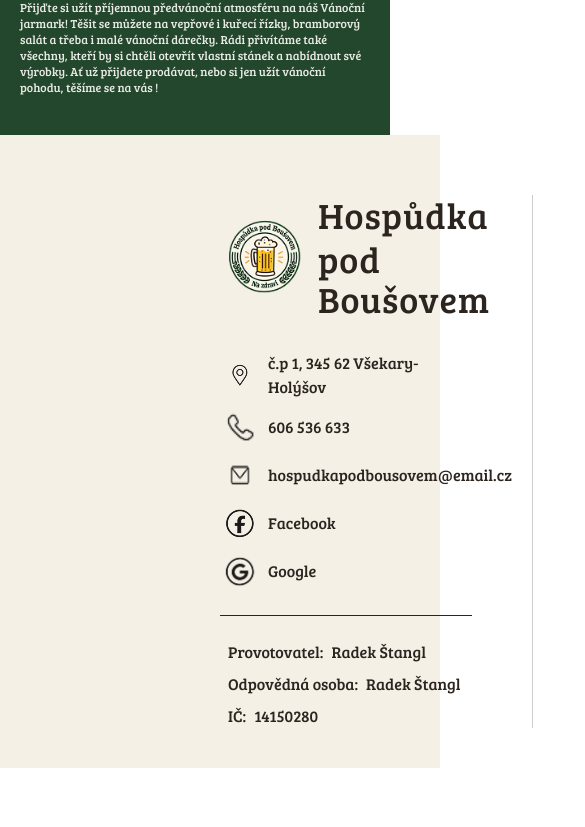
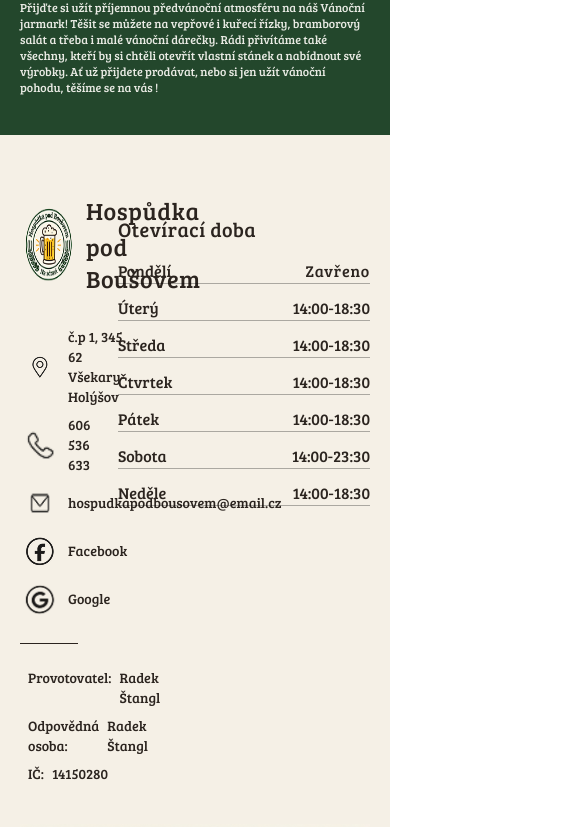
Before and after one commit to Luan2118/hospudka-pod-bousovem, a React (Vite) app: page / in a window 390 px wide. Shown: the part 4210-5037 px from the top of the page, 585 px wide, since content can reach past the window. Before the commit the page ends 4978 px from the top, so only its background shows below. Built offline with nearby package versions, Linux system fonts and the light colour scheme.

Commit message:
style: make contact section responsive

```diff
--- a/src/index.css
+++ b/src/index.css
@@ -3,4 +3,5 @@
 @theme {
   --breakpoint-xxs: 25rem;
   --breakpoint-xs: 31rem;
+  --breakpoint-3xl: 106rem;;
 }
--- a/src/pages/homepage/sections/Contant/Contact.tsx
+++ b/src/pages/homepage/sections/Contant/Contact.tsx
@@ -11,14 +11,15 @@ import payment from "../../../../assets/images/payment.png"
 function Contact() {
 
   return (
-    <section id="contact" className="flex justify-between bg-[#F5F0E6] pt-15 pb-10 px-55 gap-15 font-[Bree_serif] text-[#2B241F]">
+    <section id="contact" className="grid grid-cols-1 md:grid-cols-2 xl:grid-cols-3 bg-[#F5F0E6] pt-15 pb-10 px-5 md:px-15 lg:px-20 3xl:px-40 gap-10  2xl:gap-15 font-[Bree_serif] text-[#2B241F]">
 
-      <div className="flex  flex-col gap-2 text-base ">
+
+      <div className="flex  flex-col gap-2 ">
 
         <div className="flex items-center mb-6 gap-2">
           <img src={hospodaLogo} alt="" className="w-[90px] h-[90px]" />
 
-          <div className="flex flex-col  text-4xl tracking-wide gap-1 ">
+          <div className="flex flex-col text-2xl 2xl:text-4xl tracking-wide gap-1 ">
             <span>Hospůdka</span>
             <span>pod Boušovem</span>
           </div>
@@ -32,27 +33,27 @@ function Contact() {
         <ContactItem src={facebook}>Facebook</ContactItem>
         <ContactItem src={google}>Google</ContactItem>
 
-        <hr className="my-4" />
+        <hr className="my-4 max-w-[400px]" />
 
-        <div className="flex gap-2 pl-2">
+        <div className="flex gap-2 pl-2 text-sm 2xl:text-base">
           <span>Provotovatel:</span>
           <span>Radek Štangl</span>
         </div>
 
-        <div className="flex gap-2 pl-2">
+        <div className="flex gap-2 pl-2 text-sm 2xl:text-base">
           <span>Odpovědná osoba:</span>
           <span>Radek Štangl</span>
         </div>
 
-        <div className="flex gap-2 pl-2">
+        <div className="flex gap-2 pl-2 text-sm 2xl:text-base">
           <span>IČ:</span>
           <span>14150280</span>
         </div>
       </div>
 
 
-      <div className="flex flex-col gap-4 pt-5 px-15 border border-t-0 border-b-0 border-[#000000]/20">
-        <p className="text-2xl tracking-wide">Otevírací doba</p>
+      <div className="flex flex-col gap-4 pt-5 xl:border xl:px-15 2xl:px-20 xl:border-t-0 xl:border-b-0 xl:border-[#000000]/20 max-w-[380px] xl:max-w-none">
+        <p className="text-xl 2xl:text-2xl tracking-wide">Otevírací doba</p>
 
         <div className="flex flex-col gap-3">
           <OpeningHours closed={true}>Pondělí</OpeningHours>
@@ -66,12 +67,12 @@ function Contact() {
       </div>
 
 
-      <div className="flex flex-col gap-10 ">
+      <div className="flex flex-col gap-10  w-full col-span-2 xl:col-span-1">
         <img src={payment} alt="" className="max-w-[350px] max-h-[150px]" />
 
         <div>
           <p className="text-2xl mb-4">Mapa</p>
-          <iframe width="500px" height="250px"  src="https://www.google.com/maps/embed/v1/place?key=AIzaSyB2NIWI3Tv9iDPrlnowr_0ZqZWoAQydKJU&q=Hosp%C5%AFdka%20pod%20Bou%C5%A1ovem%2C%20%C4%8D.p%2C%20V%C5%A1ekary-Hol%C3%BD%C5%A1ov%2C%20Czechia&zoom=19&maptype=roadmap"></iframe>
+          <iframe className="w-full  2xl:w-[500px] h-[250px]"   src="https://www.google.com/maps/embed/v1/place?key=AIzaSyB2NIWI3Tv9iDPrlnowr_0ZqZWoAQydKJU&q=Hosp%C5%AFdka%20pod%20Bou%C5%A1ovem%2C%20%C4%8D.p%2C%20V%C5%A1ekary-Hol%C3%BD%C5%A1ov%2C%20Czechia&zoom=19&maptype=roadmap"></iframe>
         </div>
 
 
--- a/src/pages/homepage/sections/Contant/components/ContactItem.tsx
+++ b/src/pages/homepage/sections/Contant/components/ContactItem.tsx
@@ -7,7 +7,7 @@ type ContactItemProps = {
 
 function ContactItem({ src, children }: ContactItemProps) {
   return (
-    <div className="flex items-center gap-2">
+    <div className="flex items-center gap-2 text-sm 2xl:text-base">
       <img src={src} alt="" className="w-[40px] h-[40px]"/>
       {children}
     </div>
--- a/src/pages/homepage/sections/Contant/components/OpeningHours.tsx
+++ b/src/pages/homepage/sections/Contant/components/OpeningHours.tsx
@@ -10,7 +10,7 @@ type OpeningHoursProps = {
 
 function OpeningHours({ openingHour, closingHour, closed, children }: OpeningHoursProps) {
   return (
-    <div className="flex justify-between items-center gap-30 text-lg border border-t-0 border-l-0 border-r-0 border-[#000000]/30">
+    <div className="flex justify-between items-center gap-30 text-base 2xl:text-lg border border-t-0 border-l-0 border-r-0 border-[#000000]/30">
       <p className="">{children}</p>
 
       {closed ? <p className="tracking-wider">Zavřeno</p>
```
